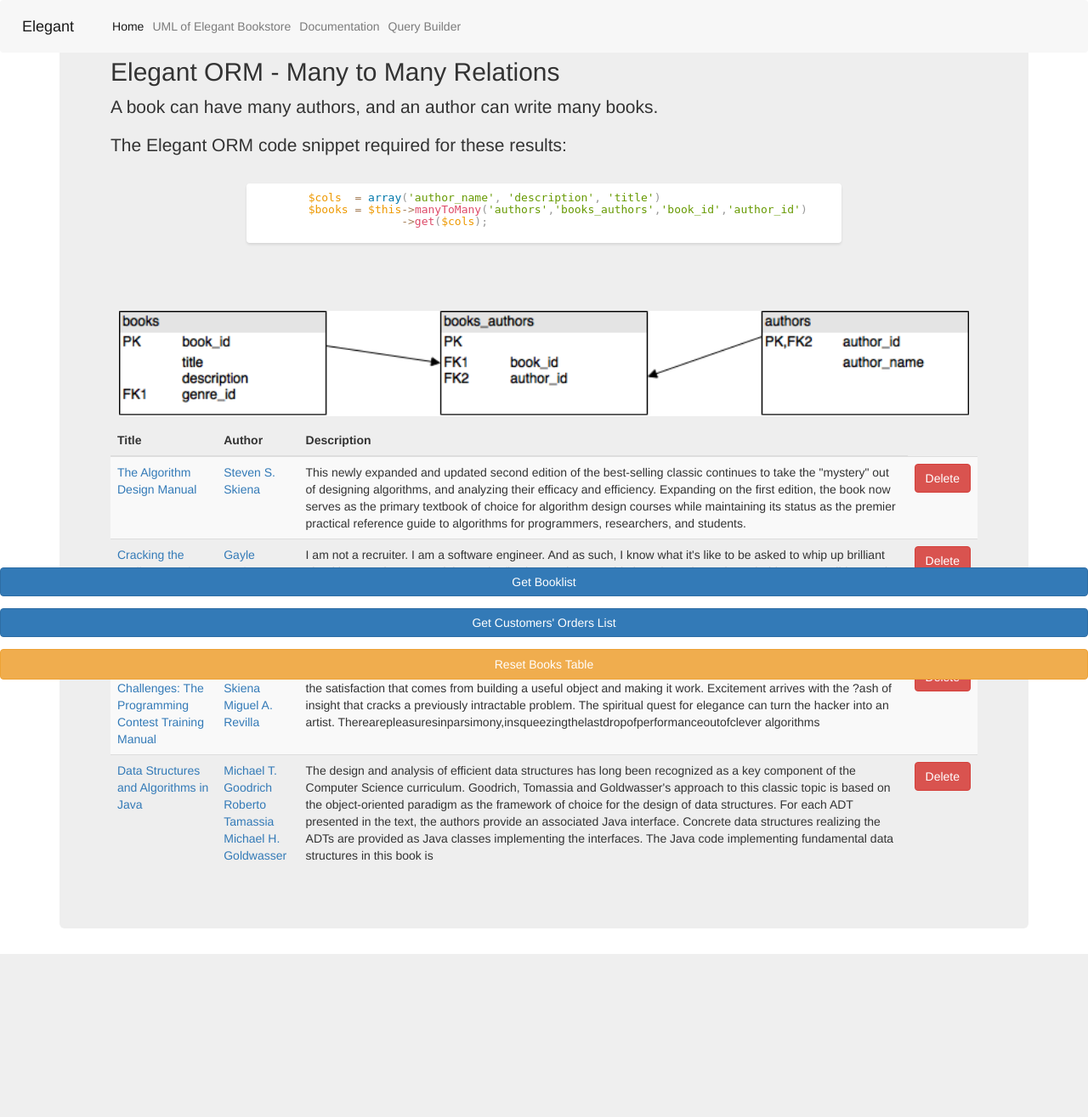
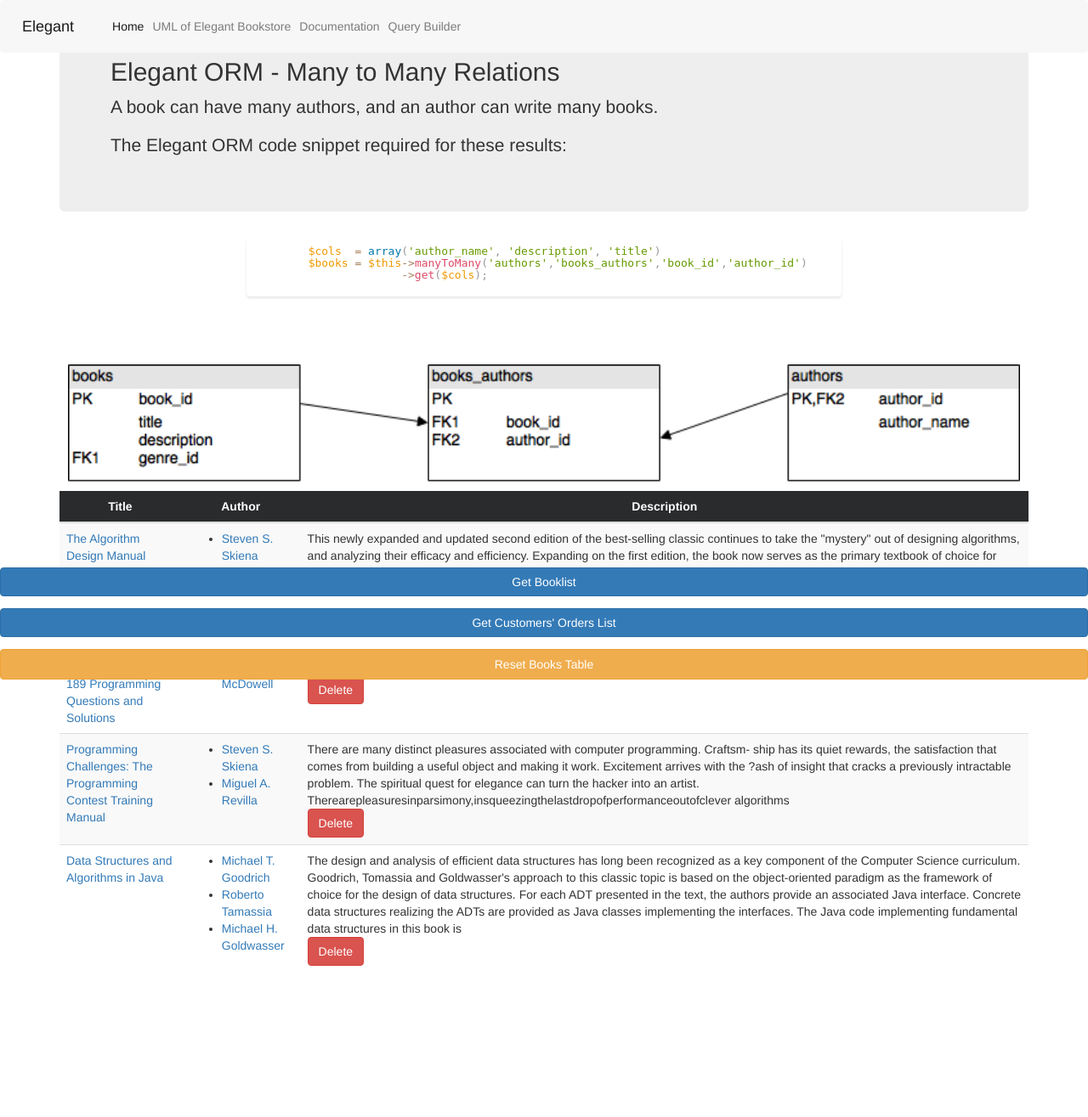
Before and after one commit to mharoot/Elegant-Bookstore, a PHP site: page / in a window 1280 px wide. Shown: the whole page at 85% size. Before the commit the page ends 1123 px from the top, so only its background shows below. Run offline with PHP 8.4, Linux system fonts and the light colour scheme; data comes from the database, SQL or seed files in the repository; some libraries are stand-ins or nearby versions.

Commit message:
some css work, redid table in booklists, putting padding between buttons and table

```diff
--- a/assets/css/style.css
+++ b/assets/css/style.css
@@ -112,7 +112,9 @@
 #element::-webkit-scrollbar {
     display: none;
 }
-/* #buttons > *:nth-child(3):first-child {
-    display: block;
-    margin-top: 1em;
-} */
+
+
+#footer-padding-top {
+    min-height: 150px;
+    width:100%;
+}
--- a/view/pages/booklist.php
+++ b/view/pages/booklist.php
@@ -3,11 +3,12 @@
  error_reporting(E_ALL);
 
  ?>
- <div class="jumbotron">
 
+<div class="jumbotron">
 <h2> Elegant ORM - Many to Many Relations</h2>
 <p> A book can have many authors, and an author can write many books.</p>
 <p> The Elegant ORM code snippet required for these results: </p>
+</div>
 
 <div style="height: 5em;" class="call-to-action-wrapper">
 <div style="height: 5em;" class="code-window animate fade-in">
@@ -20,34 +21,48 @@
 </br>
 <img class="relationsImage" src="assets/images/ManyToMany.png"></img>
 
-<table id="booklist" class="table table-hover table-striped">
-	<thead>
-      <tr>
-        <th>Title</th>
-        <th>Author</th>
-        <th>Description</th>
-      </tr>
+<table class="table table-hover table-striped">
+	<thead class="thead-inverse">
+		<tr>
+			<th class="text-center">Title</th>
+			<th class="text-center">Author</th>
+			<th class="text-center">Description</th>
+        </tr>
     </thead>
-	<?php
+<?php
 
-		foreach ($books as $book)
-		{
-			$row = '<tr><td><a href="index.php?book='.$book[0]['title'].'">'.$book[0]['title'].'</a></td><td>';
+foreach ($books as $book)
+{
+	$title = $book[0]['title'];
+?>
+		<tr>
+			<td>
+				<a href="./?book=<?php echo $title; ?>"><?php echo $title; ?></a>
+			</td>
+			<td>
+				<ul>
+<?php
+	// building the list of authors in the authors column
+	$authors_col = '';
+	foreach ($book[0]['authors'] as $author) {
+		$authors_col .= '<li><a href="index.php?author='.$author.'">'.$author.'</a></li>';
+	}
+	echo $authors_col;
+?>
+				</ul>
+			</td>
+			<td>
+				<?php echo $book[0]['description'];?>
+				</br>
+				<form method="POST">
+					<input type="hidden" name="_method" value="DELETE">
+					<input type="hidden" name="deleteBookByTitle" value="<?php echo $title;?>">
+					<input class="btn btn-danger" type="submit" value="Delete" name="deleteBookByTitleButton" />
+				</form>
+			</td>
+		</tr>
+<?php
+} //end of for each books as book
+?>
 
-			foreach ($book[0]['authors'] as $author) {
-				$row .= '<a href="index.php?author='.$author.'">'.$author.'</a></br>';
-			}
-
-			$row .= "</td><td>".$book[0]['description']."</td><td><form method='post' >
-			<input type='hidden' name='_method' value='DELETE'>
-			<input type='hidden' name='deleteBookByTitle' value='" . $book[0]['title'] . "'>
-		   <input class='btn btn-danger' type='submit' value='Delete' name='deleteBookByTitleButton' />
-		   </form>
-		   </td></tr>";
-			echo $row;
-
-		}
-
-	?>
 </table>
-</div>
--- a/view/templates/footer.php
+++ b/view/templates/footer.php
@@ -1,3 +1,4 @@
+<div id="footer-padding-top"></div>
 <div id="buttons">
     <a class="btn btn-primary" href=".">Get Booklist</a>
     <a class="btn btn-primary" href='./?customerslist'>Get Customers' Orders List</a>
```
